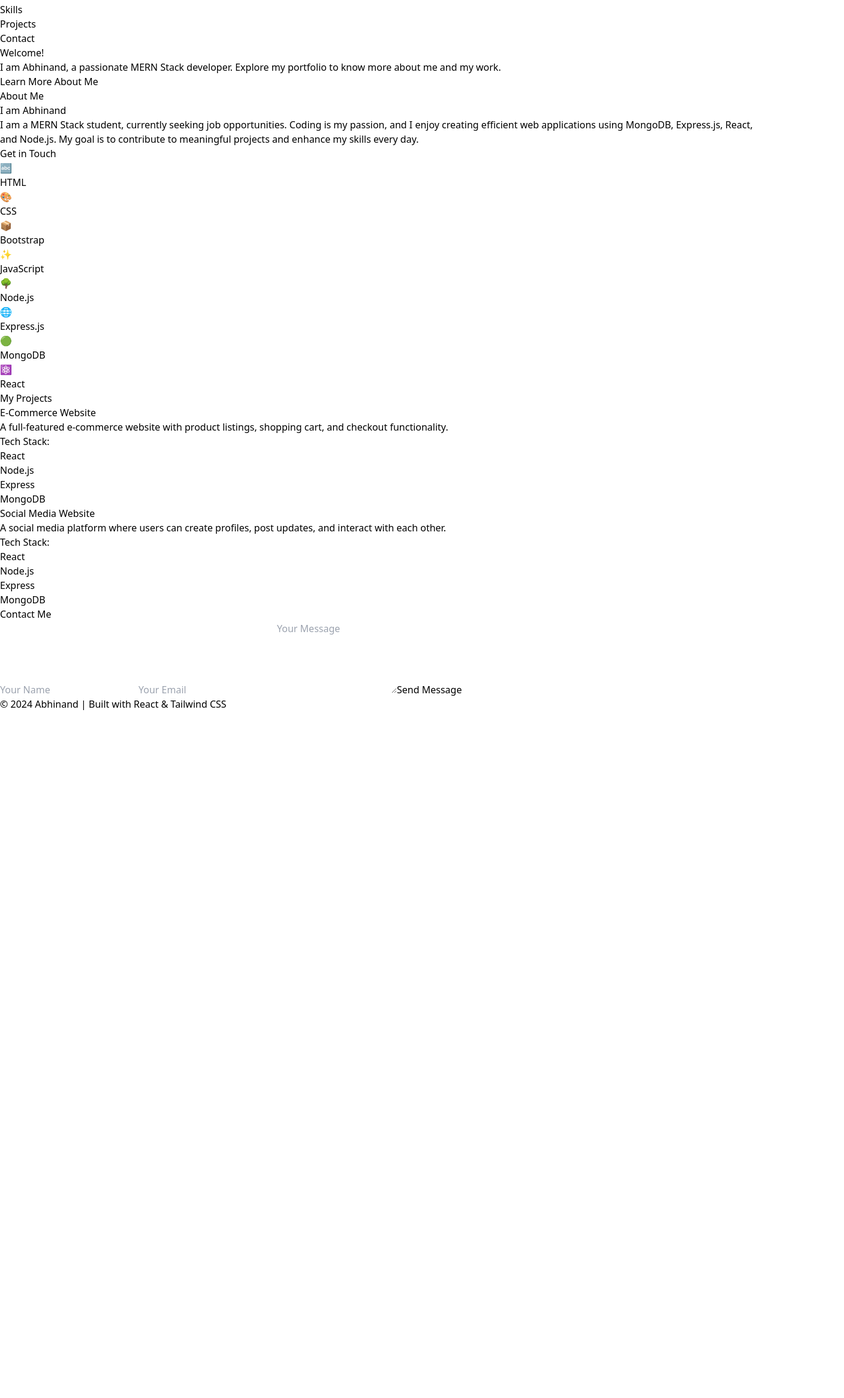
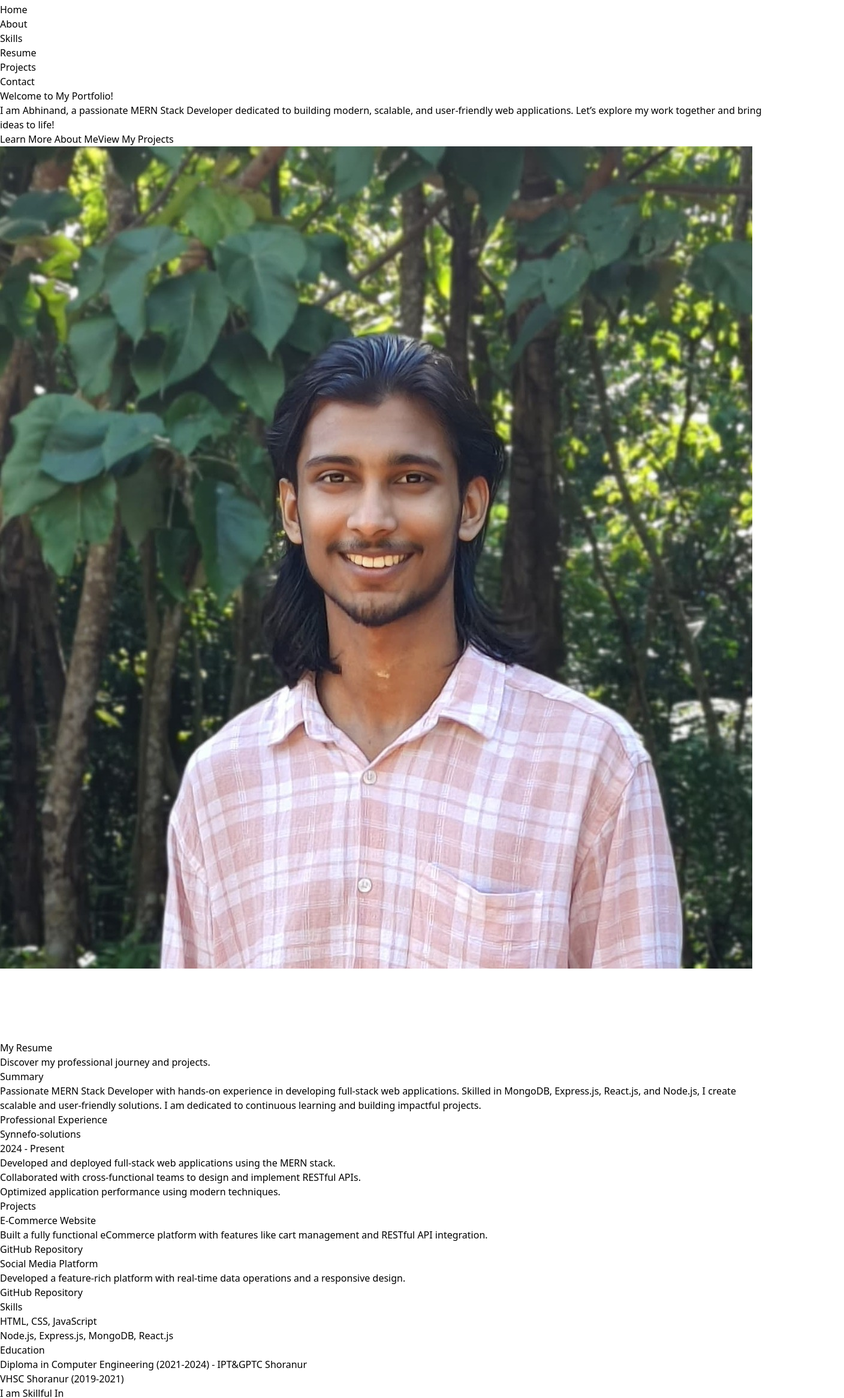
Before and after one commit to Abhinand2004/portfolio, a React (Vite) app: page / in a window 1280 px wide. Shown: the part 44-2375 px from the top of the page at 60% size, 1408 px wide, since content can reach past the window. Before the commit the page ends 1230 px from the top, so only its background shows below. Built offline with nearby package versions, Linux system fonts and the light colour scheme.

Commit message:
componets-fullydesigned

```diff
--- a/package.json
+++ b/package.json
@@ -10,9 +10,11 @@
     "preview": "vite preview"
   },
   "dependencies": {
+    "@react-spring/web": "^9.7.5",
     "framer-motion": "^11.15.0",
     "react": "^18.3.1",
     "react-dom": "^18.3.1",
+    "react-intersection-observer": "^9.14.0",
     "react-router-dom": "^7.1.1",
     "react-scroll": "^1.9.0"
   },
--- a/src/App.jsx
+++ b/src/App.jsx
@@ -6,13 +6,16 @@ import About from "./components/About";
 import Skills from "./components/Skills";
 import Contact from "./components/Contact";
 import Footer from "./components/Footer";
+import Resume from "./components/CV";
 
 const App = () => {
   return (
     <div>
       <Navbar />
+
       <div id="home"><Home /> </div>
       <div id="about"> <About /> </div>
+      <div id="resume"><Resume /> </div>
       <div id="skills"> <Skills />  </div>
       <div id="projects"> <Projects />  </div>
       <div id="contact"> <Contact />  </div>
--- a/src/components/About.jsx
+++ b/src/components/About.jsx
@@ -1,73 +1,76 @@
-import React from "react";
+import React, { useState, useEffect } from "react";
 import { motion } from "framer-motion";
 
+const About = () => {
+  const [isVisible, setIsVisible] = useState(false);
 
-const About = () => {
-  const fadeInVariants = {
-    hidden: { opacity: 0, x: -100 },
-    visible: {
-      opacity: 1,
-      x: 0,
-      transition: { duration: 1, type: "easeInOut" },
-    },
+  useEffect(() => {
+    const handleScroll = () => {
+      const windowHeight = window.innerHeight;
+      const elementTop = document.querySelector('.about-container').offsetTop;
+      const elementBottom = elementTop + document.querySelector('.about-container').clientHeight;
+
+      if (window.scrollY >= elementTop - windowHeight / 2 && window.scrollY <= elementBottom) {
+        setIsVisible(true);
+      } else {
+        setIsVisible(false);
+      }
+    };
+
+    window.addEventListener('scroll', handleScroll);
+
+    return () => {
+      window.removeEventListener('scroll', handleScroll);
+    };
+  }, []);
+
+  const variants = {
+    hidden: { opacity: 0, y: 50 },
+    visible: { opacity: 1, y: 0 },
+    hover: { scale: 1.05, transition: { duration: 0.2 } },
   };
 
-  const gotocontact=()=>{
-
-  }
+  const buttonVariants = {
+    hover: {
+      scale: 1.05,
+      boxShadow: "0px 2px 5px rgba(0, 0, 0, 0.2)",
+      transition: { duration: 0.2 },
+    },
+    tap: { scale: 0.95, transition: { duration: 0.1 } },
+  };
 
   return (
-    <div className="min-h-screen flex flex-col justify-center items-center bg-gray-900 p-4">
+    <div className="min-h-screen flex flex-col justify-center items-center bg-gray-900 p-4 about-container">
       <motion.div
-        variants={fadeInVariants}
+        className="max-w-4xl bg-gray-800 rounded-lg shadow-lg p-8 md:p-16"
         initial="hidden"
-        animate="visible"
-        className="max-w-4xl bg-gray-800 rounded-lg shadow-lg p-8 md:p-16"
+        animate={isVisible ? "visible" : "hidden"}
+        variants={variants}
+        transition={{ duration: 0.8, ease: "easeInOut" }}
+        whileHover="hover"
       >
-        <motion.h1
-          className="text-4xl font-bold text-teal-400 mb-4"
-          whileHover={{
-            scale: 1.05,
-            transition: { duration: 0.3 },
-          }}
-        >
+        <h1 className="text-4xl font-bold text-teal-400 mb-4">
           About Me
-        </motion.h1>
-
-        <motion.h2
-          className="text-2xl font-semibold text-gray-300 mb-4"
-          whileHover={{
-            scale: 1.03,
-            transition: { duration: 0.3 },
-          }}
-        >
+        </h1>
+        <h2 className="text-2xl font-semibold text-gray-300 mb-4">
           I am Abhinand
-        </motion.h2>
-
-        <motion.p
-          className="text-gray-400 text-lg"
-          whileHover={{
-            scale: 1.03,
-            transition: { duration: 0.3 },
-          }}
-        >
+        </h2>
+        <p className="text-gray-400 text-lg">
           I am a MERN Stack student, currently seeking job opportunities. Coding
           is my passion, and I enjoy creating efficient web applications using
           MongoDB, Express.js, React, and Node.js. My goal is to contribute to
           meaningful projects and enhance my skills every day.
-        </motion.p>
-
-        <motion.div
-          className="mt-8"
-          whileHover={{
-            scale: 1.05,
-            transition: { duration: 0.3 },
-          }}
-        >
-          <button className="bg-teal-500 text-white px-6 py-3 rounded-lg shadow-lg hover:bg-teal-600 transition-colors duration-300" onClick={gotocontact}>
+        </p>
+        <div className="mt-8">
+          <motion.button
+            className="bg-teal-500 text-white px-6 py-3 rounded-lg shadow-lg hover:bg-teal-600 transition-colors duration-300"
+            variants={buttonVariants}
+            whileHover="hover"
+            whileTap="tap"
+          >
             Get in Touch
-          </button>
-        </motion.div>
+          </motion.button>
+        </div>
       </motion.div>
     </div>
   );
--- /dev/null
+++ b/src/components/CV.jsx
@@ -0,0 +1,150 @@
+import React from "react";
+import { motion } from "framer-motion";
+
+const Resume = () => {
+  const sectionVariants = {
+    hidden: { opacity: 0, y: 50 },
+    visible: { opacity: 1, y: 0, transition: { duration: 0.8, type: "spring" } },
+  };
+
+  const headerVariants = {
+    hidden: { opacity: 0, y: -50 },
+    visible: { opacity: 1, y: 0, transition: { duration: 1, type: "spring" } },
+  };
+
+  return (
+    <div className="min-h-screen flex flex-col items-center bg-gray-900 p-8 text-gray-300">
+      {/* Header Section */}
+      <motion.header
+        variants={headerVariants}
+        initial="hidden"
+        animate="visible"
+        className="text-center mb-8"
+      >
+        <h1 className="text-5xl font-bold text-teal-400">My Resume</h1>
+        <p className="text-lg mt-2 text-gray-400">
+          Discover my professional journey and projects.
+        </p>
+      </motion.header>
+
+      {/* Resume Content */}
+      <div className="max-w-4xl w-full bg-gray-800 shadow-lg rounded-lg p-6 lg:p-12">
+        {/* Summary Section */}
+        <motion.section
+          variants={sectionVariants}
+          initial="hidden"
+          animate="visible"
+          className="mb-8"
+        >
+          <h2 className="text-2xl font-bold text-teal-400 mb-4">Summary</h2>
+          <p>
+            Passionate MERN Stack Developer with hands-on experience in
+            developing full-stack web applications. Skilled in MongoDB,
+            Express.js, React.js, and Node.js, I create scalable and
+            user-friendly solutions. I am dedicated to continuous learning and
+            building impactful projects.
+          </p>
+        </motion.section>
+
+        {/* Experience Section */}
+        <motion.section
+          variants={sectionVariants}
+          initial="hidden"
+          animate="visible"
+          className="mb-8"
+        >
+          <h2 className="text-2xl font-bold text-teal-400 mb-4">
+            Professional Experience
+          </h2>
+          <div>
+            <h3 className="font-semibold text-yellow-400">Synnefo-solutions</h3>
+            <p className="text-sm text-gray-400 mb-2">2024 - Present</p>
+            <ul className="list-disc list-inside">
+              <li>
+                Developed and deployed full-stack web applications using the
+                MERN stack.
+              </li>
+              <li>
+                Collaborated with cross-functional teams to design and implement
+                RESTful APIs.
+              </li>
+              <li>Optimized application performance using modern techniques.</li>
+            </ul>
+          </div>
+        </motion.section>
+
+        {/* Projects Section */}
+        <motion.section
+          variants={sectionVariants}
+          initial="hidden"
+          animate="visible"
+          className="mb-8"
+        >
+          <h2 className="text-2xl font-bold text-teal-400 mb-4">Projects</h2>
+          <div>
+            <h3 className="font-semibold text-yellow-400">E-Commerce Website</h3>
+            <p>
+              Built a fully functional eCommerce platform with features like
+              cart management and RESTful API integration.
+            </p>
+            <a
+              href="https://github.com/Abhinand2004/oilex_model.git"
+              className="text-teal-400 underline"
+              target="_blank"
+              rel="noreferrer"
+            >
+              GitHub Repository
+            </a>
+          </div>
+          <div className="mt-4">
+            <h3 className="font-semibold text-yellow-400">
+              Social Media Platform
+            </h3>
+            <p>
+              Developed a feature-rich platform with real-time data operations
+              and a responsive design.
+            </p>
+            <a
+              href="https://github.com/Abhinand2004/socialmediademo.git"
+              className="text-teal-400 underline"
+              target="_blank"
+              rel="noreferrer"
+            >
+              GitHub Repository
+            </a>
+          </div>
+        </motion.section>
+
+        {/* Skills Section */}
+        <motion.section
+          variants={sectionVariants}
+          initial="hidden"
+          animate="visible"
+          className="mb-8"
+        >
+          <h2 className="text-2xl font-bold text-teal-400 mb-4">Skills</h2>
+          <ul className="list-disc list-inside">
+            <li>HTML, CSS, JavaScript</li>
+            <li>Node.js, Express.js, MongoDB, React.js</li>
+          </ul>
+        </motion.section>
+
+        {/* Education Section */}
+        <motion.section
+          variants={sectionVariants}
+          initial="hidden"
+          animate="visible"
+          className="mb-8"
+        >
+          <h2 className="text-2xl font-bold text-teal-400 mb-4">Education</h2>
+          <ul className="list-disc list-inside">
+            <li>Diploma in Computer Engineering (2021-2024) - IPT&GPTC Shoranur</li>
+            <li>VHSC Shoranur (2019-2021)</li>
+          </ul>
+        </motion.section>
+      </div>
+    </div>
+  );
+};
+
+export default Resume;
--- a/src/components/Home.jsx
+++ b/src/components/Home.jsx
@@ -1,44 +1,103 @@
 import React from "react";
 import { motion } from "framer-motion";
+import { useInView } from "react-intersection-observer";
+import profile from "../assets/profile.jpg";
+import { Link } from "react-scroll";
 
 const Home = () => {
+  const [ref, inView] = useInView({
+    triggerOnce: false,
+    threshold: 0.1,
+  });
+
   const textVariants = {
-    hidden: { opacity: 0, y: -50 },
-    visible: { opacity: 1, y: 0, transition: { duration: 1, type: "spring" } },
+    hidden: { opacity: 0, x: -50 },
+    visible: {
+      opacity: 1,
+      x: 0,
+      transition: { duration: 1, type: "spring" },
+    },
+  };
+
+  const imageVariants = {
+    hidden: { opacity: 0, x: 50 },
+    visible: {
+      opacity: 1,
+      x: 0,
+      transition: { duration: 1, type: "spring" },
+    },
+    hover: { scale: 1.1, rotate: 5, transition: { duration: 0.5 } },
   };
 
   const buttonVariants = {
+    hidden: { opacity: 0 },
+    visible: {
+      opacity: 1,
+      transition: { delay: 0.5, duration: 1 },
+    },
     hover: { scale: 1.1, boxShadow: "0px 5px 15px rgba(0,0,0,0.3)" },
   };
 
   return (
-    <div className="min-h-screen flex flex-col justify-center items-center bg-gray-900 p-4">
-      <motion.h1
+    <div className="min-h-screen flex flex-col lg:flex-row items-center justify-between bg-gray-900 p-4 lg:pt-28 lg:px-0 pt-16" ref={ref}>
+
+      <motion.div
         variants={textVariants}
         initial="hidden"
-        animate="visible"
-        className="text-6xl font-bold text-teal-400 mb-6"
+        animate={inView ? "visible" : "hidden"}
+        className="flex flex-col justify-center lg:w-2/3 text-left"
       >
-        Welcome!
-      </motion.h1>
-      <motion.p
-        variants={textVariants}
+        <h1 className="text-5xl lg:text-6xl font-bold text-teal-400 mb-6 lg:pl-32">
+          Welcome to My Portfolio!
+        </h1>
+        <p className="text-lg lg:text-2xl text-gray-300 mb-6 max-w-3xl lg:pl-32">
+          I am Abhinand, a passionate MERN Stack Developer dedicated to building
+          modern, scalable, and user-friendly web applications. Let’s explore
+          my work together and bring ideas to life!
+        </p>
+
+
+        <div className="flex justify-center lg:justify-start mt-6 space-x-4 lg:pl-32">
+          <motion.button
+            variants={buttonVariants}
+            initial="hidden"
+            animate={inView ? "visible" : "hidden"}
+            whileHover="hover"
+            className="px-6 py-3 bg-yellow-400 text-black font-semibold rounded-lg shadow-lg hover:bg-teal-600 lg:px-8 lg:py-4"
+          >
+            <Link to="about" smooth={true} duration={500}>
+              Learn More About Me
+            </Link>
+          </motion.button>
+
+          <motion.button
+            variants={buttonVariants}
+            initial="hidden"
+            animate={inView ? "visible" : "hidden"}
+            whileHover="hover"
+            className="px-6 py-3 bg-teal-400 text-black font-semibold rounded-lg shadow-lg hover:bg-yellow-400 lg:px-8 lg:py-4"
+          >
+            <Link to="projects" smooth={true} duration={500}>
+              View My Projects
+            </Link>
+          </motion.button>
+        </div>
+      </motion.div>
+
+
+      <motion.div
+        className="flex flex-col items-center justify-center lg:w-1/3 mt-12 lg:mt-0"
+        variants={imageVariants}
         initial="hidden"
-        animate="visible"
-        transition={{ delay: 0.5 }}
-        className="text-2xl text-gray-300 mb-10 text-center"
+        animate={inView ? "visible" : "hidden"}
+        whileHover="hover"
       >
-        I am Abhinand, a passionate MERN Stack developer. Explore my portfolio to
-        know more about me and my work.
-      </motion.p>
-      <motion.a
-        href="about"
-        variants={buttonVariants}
-        whileHover="hover"
-        className="px-6 py-3 bg-yellow-400 text-black font-semibold rounded-lg shadow-lg hover:bg-teal-600"
-      >
-        Learn More About Me
-      </motion.a>
+        <img
+          src={profile}
+          alt="Abhinand"
+          className="rounded-full shadow-lg w-64 lg:w-72 h-64 lg:h-72 object-cover mb-6"
+        />
+      </motion.div>
     </div>
   );
 };
--- a/src/components/Nav.jsx
+++ b/src/components/Nav.jsx
@@ -1,82 +1,84 @@
-import React from "react";
-import { Link } from "react-scroll";
-import { motion } from "framer-motion";
+import React, { useState } from 'react';
+import { Link } from 'react-scroll';
+import { motion } from 'framer-motion';
 
 const Navbar = () => {
+  const [menuOpen, setMenuOpen] = useState(false);
+
+  const toggleMenu = () => setMenuOpen(!menuOpen);
+
   return (
     <motion.nav
       initial={{ y: -50, opacity: 0 }}
       animate={{ y: 0, opacity: 1 }}
-      transition={{ duration: 0.8, ease: "easeOut" }}
-      className="bg-gradient-to-r from-gray-900 via-gray-800 to-gray-900 text-white p-4 fixed w-full top-0 z-50 shadow-lg"
+      transition={{ duration: 0.8, ease: 'easeOut' }}
+      className="bg-gradient-to-r from-teal-500 via-teal-600 to-teal-700 text-white p-4 fixed w-full top-0 z-50 shadow-lg"
     >
-      <ul className="flex justify-center space-x-8">
+      <div className="flex justify-between items-center">
+        <h1 className="text-2xl font-bold text-yellow-400">Abhinand</h1>
+        <button
+          className="lg:hidden text-white"
+          onClick={toggleMenu}
+        >
+          <svg
+            xmlns="http://www.w3.org/2000/svg"
+            fill="none"
+            viewBox="0 0 24 24"
+            stroke="currentColor"
+            className="w-8 h-8"
+          >
+            <path
+              strokeLinecap="round"
+              strokeLinejoin="round"
+              strokeWidth="2"
+              d="M4 6h16M4 12h16M4 18h16"
+            />
+          </svg>
+        </button>
+      </div>
+
+      {/* Desktop Menu */}
+      <ul className="hidden lg:flex justify-center space-x-8 mt-4 lg:mt-0">
+        {['home', 'about', 'skills', 'resume', 'projects', 'contact'].map((section) => (
           <motion.li
-          whileHover={{ scale: 1.2, color: "#fbbf24" }}
-          transition={{ type: "spring", stiffness: 300 }}
+            key={section}
+            whileHover={{ scale: 1.1, color: '#fbbf24' }}
+            transition={{ type: 'spring', stiffness: 300 }}
           >
             <Link
-            to="home"
+              to={section}
               smooth={true}
               duration={500}
+              className="cursor-pointer text-gray-300 hover:text-yellow-400 transition duration-300 hover:underline hover:underline-offset-4"
+            >
+              {section.charAt(0).toUpperCase() + section.slice(1)}
+            </Link>
+          </motion.li>
+        ))}
+      </ul>
+
+
+      {menuOpen && (
+        <ul className="flex flex-col items-center mt-4 space-y-4 lg:hidden">
+          {['home', 'about', 'skills', 'resume', 'projects', 'contact'].map((section) => (
+            <motion.li
+              key={section}
+              whileHover={{ scale: 1.1, color: '#fbbf24' }}
+              transition={{ type: 'spring', stiffness: 300 }}
+            >
+              <Link
+                to={section}
+                smooth={true}
+                duration={500}
+                onClick={toggleMenu}
                 className="cursor-pointer text-gray-300 hover:text-yellow-400 transition duration-300"
               >
-            Home
+                {section.charAt(0).toUpperCase() + section.slice(1)}
               </Link>
             </motion.li>
-        <motion.li
-          whileHover={{ scale: 1.2, color: "#fbbf24" }}
-          transition={{ type: "spring", stiffness: 300 }}
-        >
-          <Link
-            to="about"
-            smooth={true}
-            duration={500}
-            className="cursor-pointer text-gray-300 hover:text-yellow-400 transition duration-300"
-          >
-            About
-          </Link>
-        </motion.li>
-        <motion.li
-          whileHover={{ scale: 1.2, color: "#fbbf24" }}
-          transition={{ type: "spring", stiffness: 300 }}
-        >
-          <Link
-            to="skills"
-            smooth={true}
-            duration={500}
-            className="cursor-pointer text-gray-300 hover:text-yellow-400 transition duration-300"
-          >
-            Skills
-          </Link>
-        </motion.li>
-        <motion.li
-          whileHover={{ scale: 1.2, color: "#fbbf24" }}
-          transition={{ type: "spring", stiffness: 300 }}
-        >
-          <Link
-            to="projects"
-            smooth={true}
-            duration={500}
-            className="cursor-pointer text-gray-300 hover:text-yellow-400 transition duration-300"
-          >
-            Projects
-          </Link>
-        </motion.li>
-        <motion.li
-          whileHover={{ scale: 1.2, color: "#fbbf24" }}
-          transition={{ type: "spring", stiffness: 300 }}
-        >
-          <Link
-            to="contact"
-            smooth={true}
-            duration={500}
-            className="cursor-pointer text-gray-300 hover:text-yellow-400 transition duration-300"
-          >
-            Contact
-          </Link>
-        </motion.li>
+          ))}
         </ul>
+      )}
     </motion.nav>
   );
 };
--- a/src/components/Projects.jsx
+++ b/src/components/Projects.jsx
@@ -1,10 +1,10 @@
 import React, { useState } from "react";
 import { motion, AnimatePresence } from "framer-motion";
+import { useInView } from "react-intersection-observer";
 
-const pageVariants = {
+const boxVariants = {
   hidden: { opacity: 0, y: 50 },
   visible: { opacity: 1, y: 0 },
-  exit: { opacity: 0, y: -50 },
 };
 
 const Projects = () => {
@@ -15,14 +15,16 @@ const Projects = () => {
     {
       title: "E-Commerce Website",
       description:
-        "A full-featured e-commerce website with product listings, shopping cart, and checkout functionality.",
+        "Designed and developed a fully functional eCommerce platform enabling seamless browsing, cart management, and checkout functionalities. Built a responsive and user-friendly front-end using React.js, ensuring optimal user experience across devices. Developed and integrated RESTful APIs using Node.js and Express.js for user authentication, product management.",
       techStack: ["React", "Node.js", "Express", "MongoDB"],
+      github: "https://github.com/Abhinand2004/oilex_model.git",
     },
     {
       title: "Social Media Website",
       description:
-        "A social media platform where users can create profiles, post updates, and interact with each other.",
+        "Developed a feature-rich social media platform enabling user registration, profile management, and interactive features like posts. Designed an intuitive, mobile-responsive front-end using React.js, enhancing user engagement and accessibility. Built scalable back-end APIs with Node.js and Express.js, supporting real-time data operations and user interactions.",
       techStack: ["React", "Node.js", "Express", "MongoDB"],
+      github: "https://github.com/Abhinand2004/socialmediademo.git",
     },
   ];
 
@@ -36,27 +38,32 @@ const Projects = () => {
     setSelectedProject(null);
   };
 
+  const { ref, inView } = useInView({
+    triggerOnce: false,
+    threshold: 0.2,
+  });
+
   return (
-    <motion.div
-      className="min-h-screen flex flex-col items-center bg-gray-900 p-4"
-      initial="hidden"
-      animate="visible"
-      exit="exit"
-      variants={pageVariants}
-      transition={{ duration: 0.6 }}
+    <div
+      ref={ref}
+      className="min-h-screen flex flex-col items-center bg-gray-900 pt-32"
     >
       <h1 className="text-4xl font-bold text-teal-400 mb-8">My Projects</h1>
       <div className="grid grid-cols-1 md:grid-cols-2 gap-6 w-full max-w-4xl">
         {projects.map((project, index) => (
-          <div
+          <motion.div
             key={index}
             className="bg-gray-800 p-6 rounded-lg shadow-lg cursor-pointer hover:bg-teal-600 transition duration-300"
             onClick={() => openPopup(project)}
+            initial="hidden"
+            animate={inView ? "visible" : "hidden"}
+            variants={boxVariants}
+            transition={{ duration: 0.5, delay: index * 0.2 }}
           >
             <h2 className="text-2xl font-semibold text-teal-400 mb-2">
               {project.title}
             </h2>
-            <p className="text-gray-300 mb-4">{project.description}</p>
+            <p className="text-gray-300 mb-4">{project.description.split(".")[0]}...</p>
             <div>
               <h3 className="text-lg font-medium text-yellow-400">Tech Stack:</h3>
               <ul className="list-disc list-inside">
@@ -67,7 +74,7 @@ const Projects = () => {
                 ))}
               </ul>
             </div>
-          </div>
+          </motion.div>
         ))}
       </div>
       <AnimatePresence>
@@ -94,9 +101,17 @@ const Projects = () => {
                   ))}
                 </ul>
               </div>
+              <a
+                href={selectedProject.github}
+                target="_blank"
+                rel="noopener noreferrer"
+                className="text-teal-400 underline mt-4 inline-block pr-8"
+              >
+                View on GitHub
+              </a>
               <button
                 onClick={closePopup}
-                className="mt-6 bg-red-500 text-white px-6 py-2 rounded-lg hover:bg-red-700 transition duration-300"
+                className="mt-6 bg-red-500 text-white px-6 py-2 rounded-lg hover:bg-red-700 transition duration-300 "
               >
                 Close
               </button>
@@ -104,7 +119,7 @@ const Projects = () => {
           </motion.div>
         )}
       </AnimatePresence>
-    </motion.div>
+    </div>
   );
 };
 
--- a/src/components/Skills.jsx
+++ b/src/components/Skills.jsx
@@ -1,5 +1,6 @@
 import React from 'react';
 import { motion } from 'framer-motion';
+import { useInView } from '@react-spring/web'; // Correct import
 
 const skills = [
   { name: 'HTML', color: 'bg-yellow-500', icon: '🔤' },
@@ -30,13 +31,31 @@ const skillVariants = {
 };
 
 const Skills = () => {
+
+  const [ref, inView] = useInView({
+    triggerOnce: true,
+    threshold: 0.1,
+  });
+
   return (
-    <div className="flex justify-center items-center min-h-screen bg-gray-900">
+    <div className="flex flex-col items-center min-h-screen bg-gray-900 pt-32">
+
+      <motion.h1
+        className="text-4xl font-bold text-teal-400 mb-8"
+        initial={{ opacity: 0, y: -20 }}
+        animate={{ opacity: 1, y: 0 }}
+        transition={{ duration: 1, type: 'spring' }}
+      >
+        I am Skillful In
+      </motion.h1>
+
+
       <motion.div
         className="grid grid-cols-2 sm:grid-cols-3 lg:grid-cols-4 gap-6 p-10 bg-gray-800 rounded-lg shadow-xl"
         variants={containerVariants}
         initial="hidden"
-        animate="visible"
+        animate={inView ? "visible" : "hidden"}
+        ref={ref}
       >
         {skills.map((skill, index) => (
           <motion.div
```
Also changed, not shown: src/assets/profile.jpg (added), 1 other file (tests, documents, lock files or other folders). Lines whose indentation alone changed are shown as unchanged.
